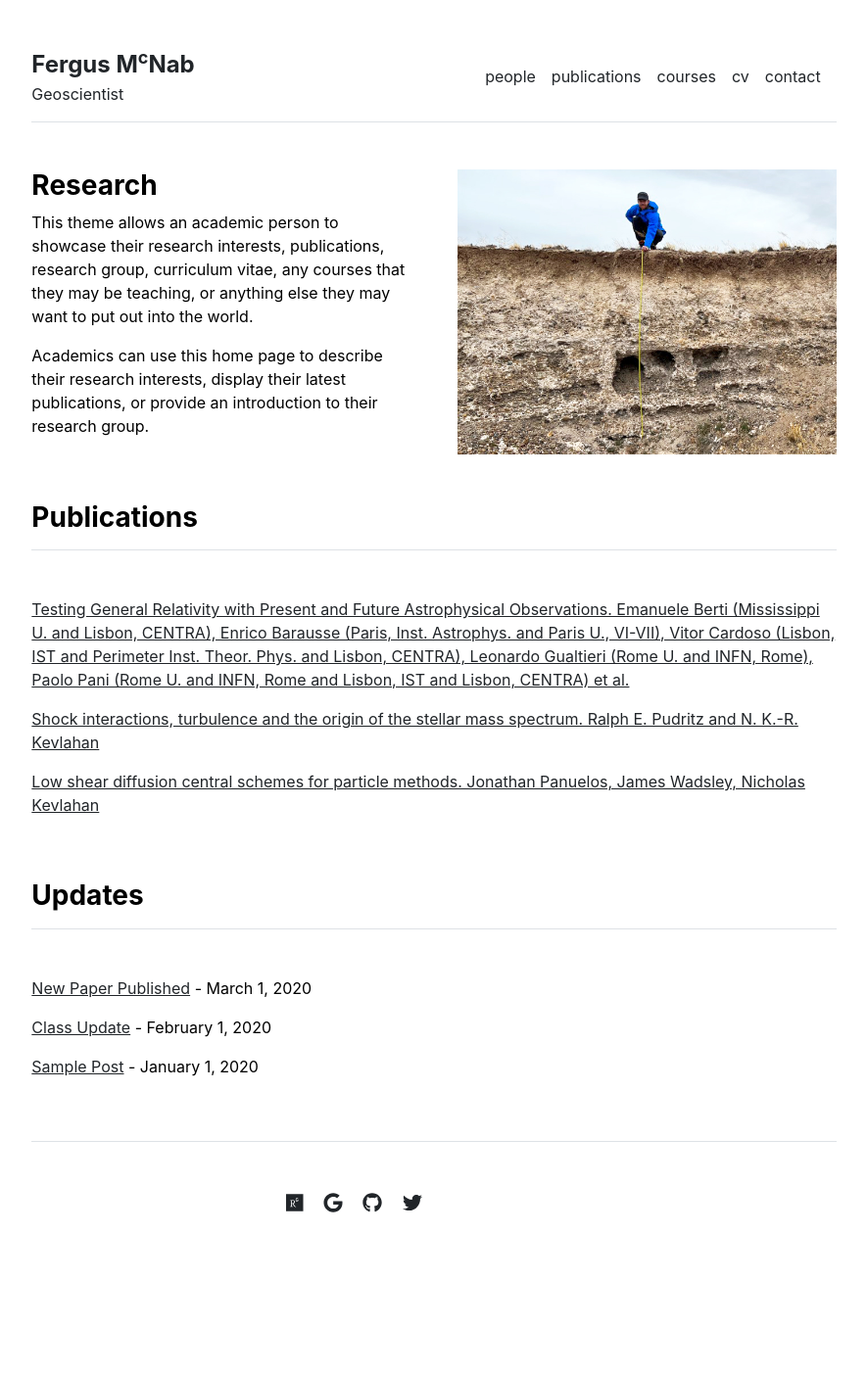
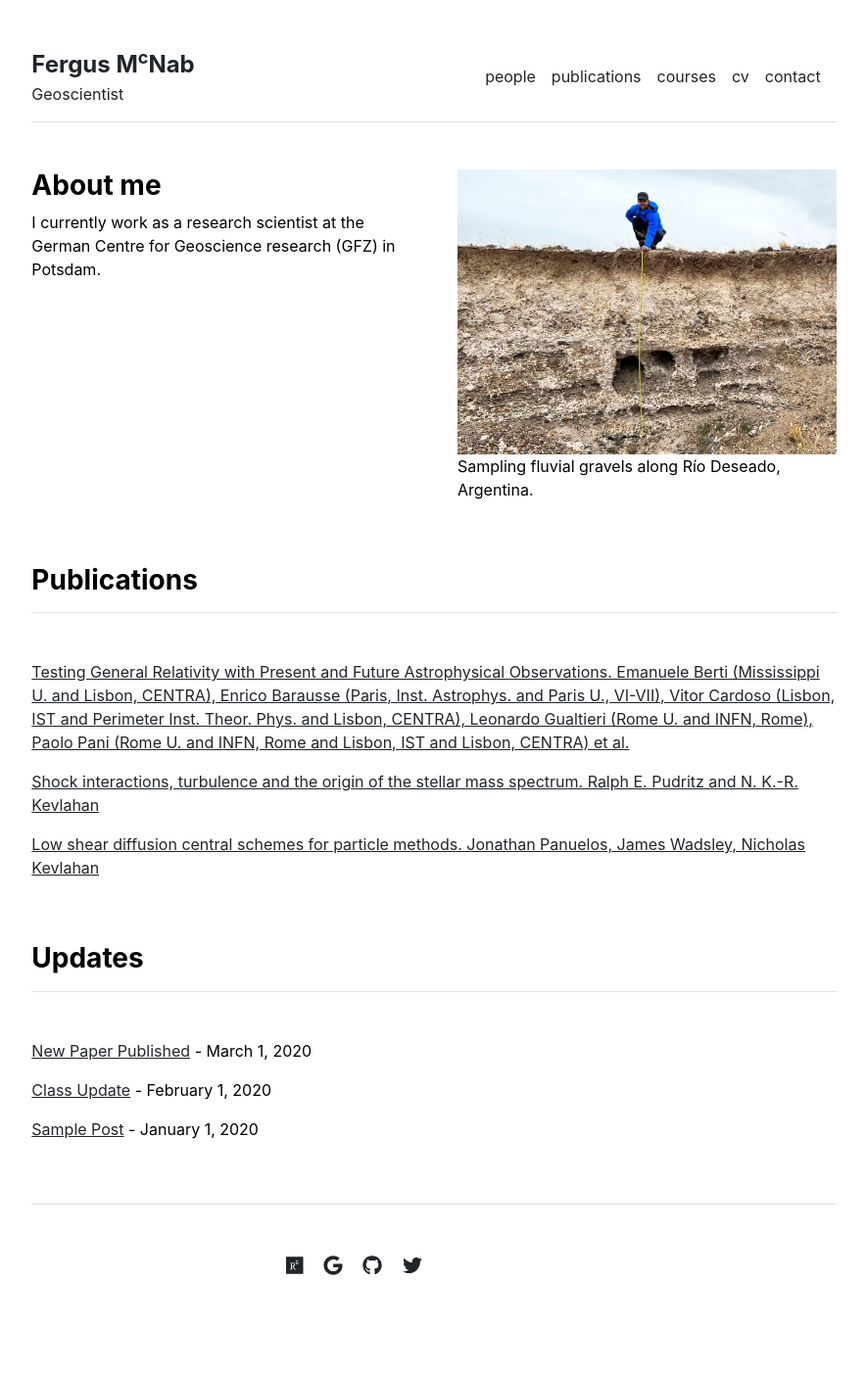
Before and after one commit to fmcnab/fmcnab.github.io, a Jekyll site: the page built from index.md, in a window 1280 px wide. Shown: the whole page at 98% size, without its empty margins (197-1082 px from the left). Built offline with Jekyll 4.4.1, drawn with Linux system fonts in a browser that asks for light colours; before the commit the page ends 1340 px from its top, so only the background shows below that.

Commit message:
Updating home page.

```diff
--- a/_layouts/home.html
+++ b/_layouts/home.html
@@ -4,11 +4,14 @@ layout: default
 
 <div class="row g-5 mb-5">
   <div class="col-md-6">
-    <h3 class="fw-bold">Research</h3>
+    <h3 class="fw-bold">About me</h3>
     {{ content }}
   </div>
   <div class="col-md-6">
-    <img src="{{ site.github.url }}/assets/img/me.jpg" alt="Home" width="100%">
+    <figure>
+      <img src="{{ site.github.url }}/assets/img/me.jpg" alt="Home" width="100%">
+      <figcaption>Sampling fluvial gravels along R&#237;o Deseado, Argentina.</figcaption>
+    </figure>
   </div>
 </div>
 
--- a/index.md
+++ b/index.md
@@ -3,6 +3,4 @@ layout: home
 title: "Home"
 ---
 
-This theme allows an academic person to showcase their research interests, publications, research group, curriculum vitae, any courses that they may be teaching, or anything else they may want to put out into the world.
-
-Academics can use this home page to describe their research interests, display their latest publications, or provide an introduction to their research group.
+I currently work as a research scientist at the German Centre for Geoscience research (GFZ) in Potsdam.
```
